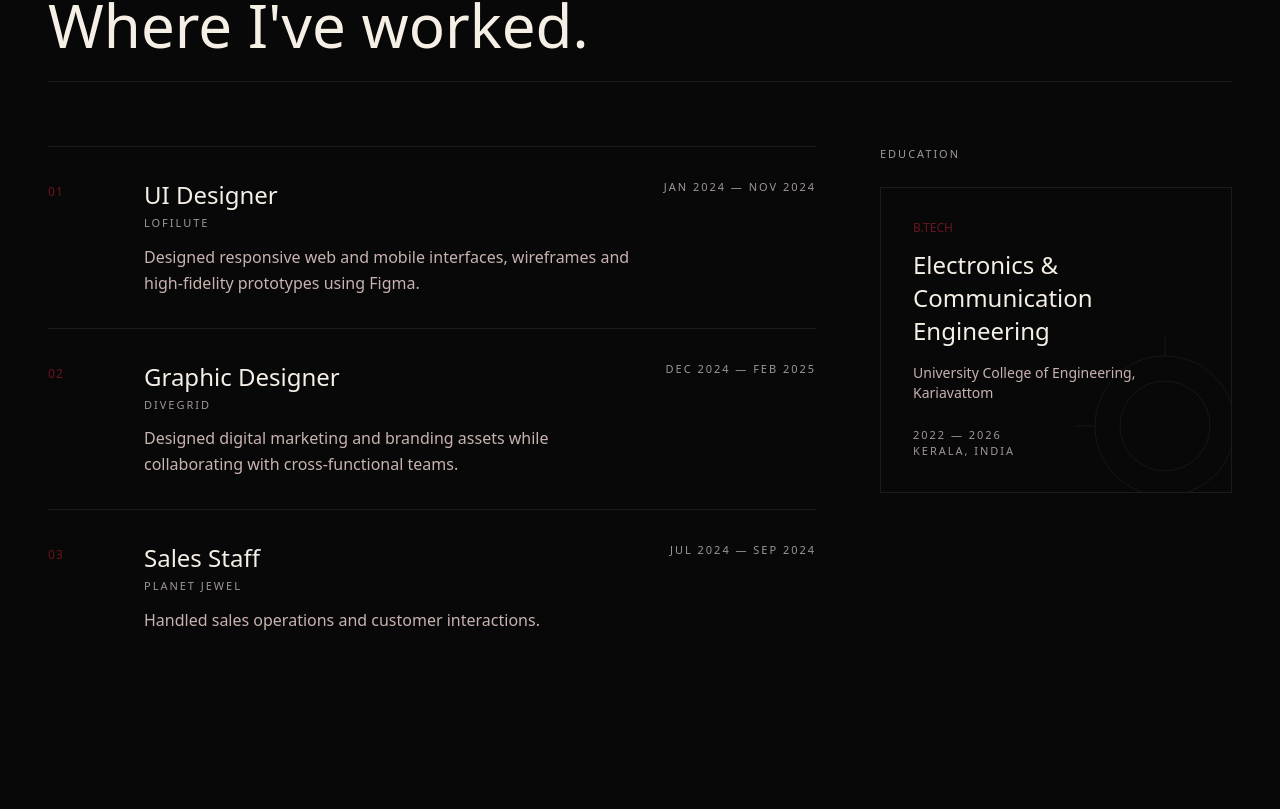
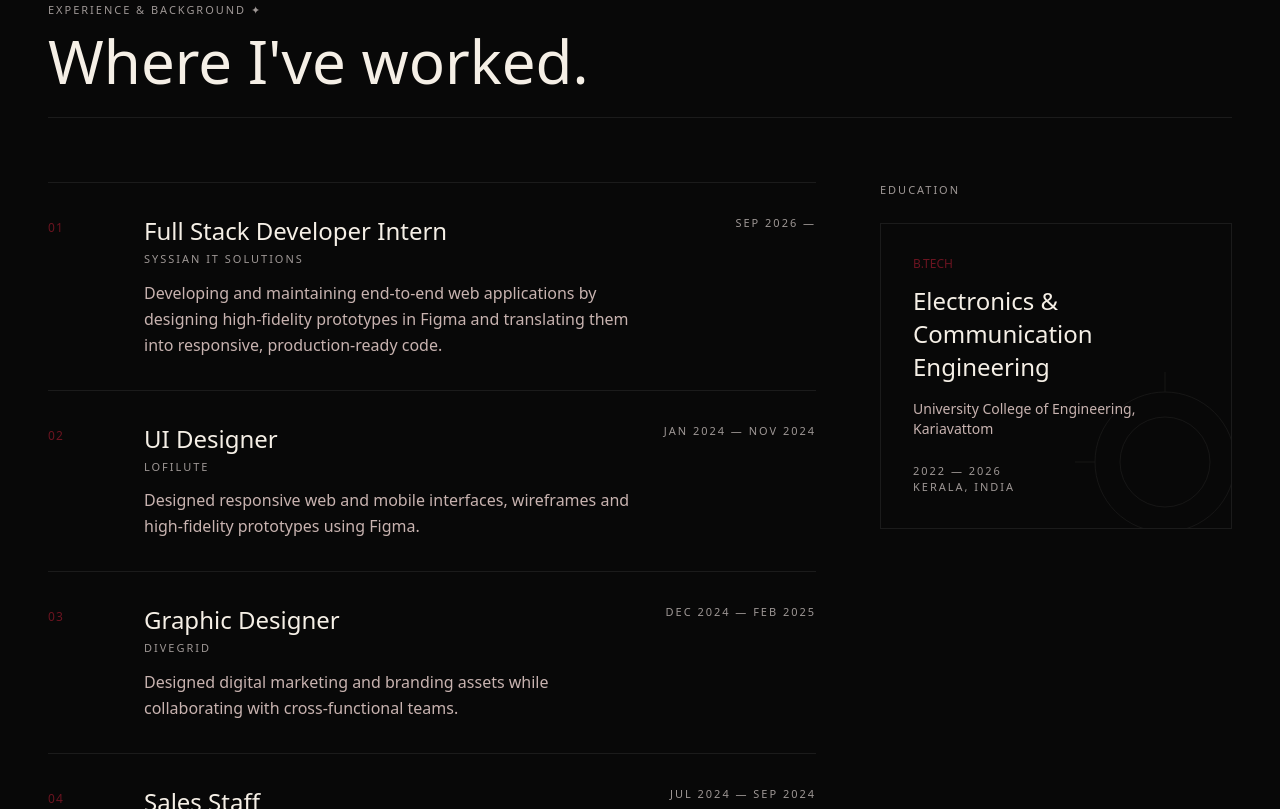
Before and after one commit to AboobakerSiddique/portfolio, a Next.js app: page / in a window 1280 px wide. Shown: the part 11191-12000 px from the top of the page. Built offline with nearby package versions, Linux system fonts and the light colour scheme.

Commit message:
new experience

```diff
--- a/src/content/site.ts
+++ b/src/content/site.ts
@@ -326,7 +326,7 @@ export const siteConfig = {
 
   skills: {
     languages: ["Python", "SQL", "HTML", "CSS"],
-    backend: ["FastAPI", "REST APIs", "SQLAlchemy", "Pydantic", "SQLite"],
+    backend: ["FastAPI", "REST APIs", "SQLAlchemy", "Pydantic", "SQLite","Node.js"],
     authentication: [
       "JWT",
       "bcrypt",
@@ -365,6 +365,14 @@ export const siteConfig = {
   experience: [
     {
       number: "01",
+      role: "Full Stack Developer Intern",
+      company: "Syssian IT Solutions",
+      period: "Sep 2026 — ",
+      description:
+        "Developing and maintaining end-to-end web applications by designing high-fidelity prototypes in Figma and translating them into responsive, production-ready code.",
+    },
+    {
+      number: "02",
       role: "UI Designer",
       company: "Lofilute",
       period: "Jan 2024 — Nov 2024",
@@ -372,7 +380,7 @@ export const siteConfig = {
         "Designed responsive web and mobile interfaces, wireframes and high-fidelity prototypes using Figma.",
     },
     {
-      number: "02",
+      number: "03",
       role: "Graphic Designer",
       company: "Divegrid",
       period: "Dec 2024 — Feb 2025",
@@ -380,7 +388,7 @@ export const siteConfig = {
         "Designed digital marketing and branding assets while collaborating with cross-functional teams.",
     },
     {
-      number: "03",
+      number: "04",
       role: "Sales Staff",
       company: "Planet Jewel",
       period: "Jul 2024 — Sep 2024",
```
